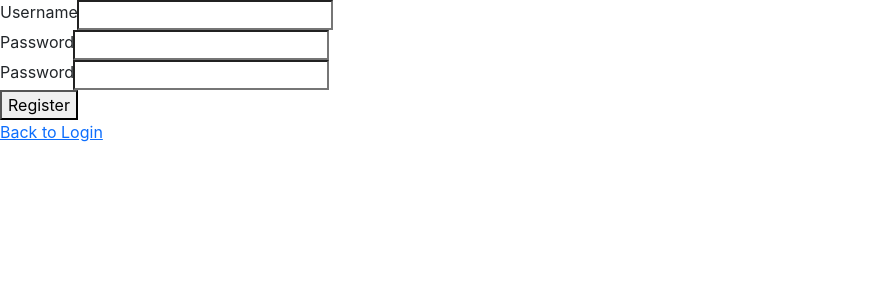
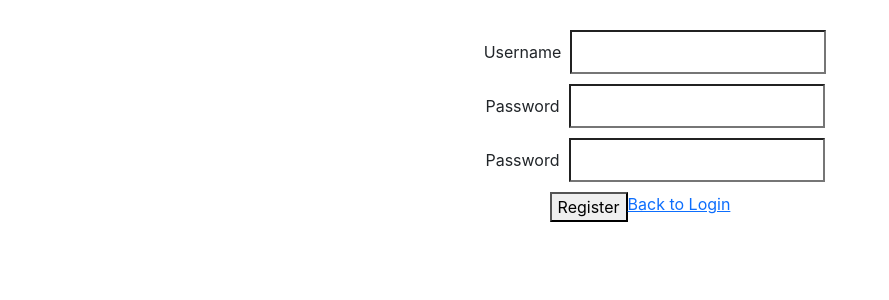
Before and after one commit to TVT21SPOWebProjekti-15/WebProject, a React (Create React App) app in the folder frontend/: page /register in a window 1280 px wide. Shown: the top 300 px of the page, without its empty margins (0-889 px from the left). Built offline with nearby package versions, Linux system fonts and the light colour scheme.

Commit message:
viimeinen commit issueen #3

```diff
--- /dev/null
+++ b/frontend/src/components/register.css
@@ -0,0 +1,10 @@
+div {
+    margin: 10px;
+    display: flex;
+    justify-content: center;
+}
+
+label {
+    margin: 10px;
+
+}
--- a/frontend/src/components/register.js
+++ b/frontend/src/components/register.js
@@ -1,61 +1,74 @@
-import React, { Component } from "react";
-import "../App.css"
+import React, {useState} from 'react'
+import "./register.css"
 import { Link } from 'react-router-dom'
+import axios from 'axios'
+import iceland from './images/iceland-g207af6228_1920'
 
+export default function Register() {
 
-class Register extends Component {
-  handleSubmit = e => {
+  const [username, setUsername] = useState("")
+  const [password, setPassword] = useState("")
+
+  function credentialsAsRequested() {
+
+      setUsername(document.getElementById("usernameInput").value)
+      setPassword(document.getElementById("passwordInput").value)
+
+      const formData = new FormData();
+      formData.append('username', username)
+      formData.append('password', password)
+
+      axios.post('http://localhost:8080/register', formData)
+          .then(response => localStorage.setItem("token", response.data))
+          .catch(e => console.log(e.message))
+  }
+
+    function handleSubmit(e) {
         e.preventDefault();
         console.log(e.target.username.value);
         console.log(e.target.password.value)
         console.log(e.target.password2.value);
 
         if (!e.target.username.value) {
-      alert("Username is required");
+          alert("Username is required")
         } else if (!e.target.username.value) {
-      alert("Valid Username is required");
+          alert("Valid Username is required")
         } else if (!e.target.password.value) {
-      alert("Password is required");
+          alert("Password is required")
         }else if (e.target.password2.value!==e.target.password.value){
           alert("Passwords dont match")
           } else if (
-      e.target.username.value === "asdasdasdasd" &&
-      e.target.password.value === "123456" &&
-      e.target.password2.value === "123456"
+          e.target.password.value === e.target.password2.value
         ) {
-      alert("Successfully logged in");
-      e.target.username.value = "";
-      e.target.password.value = "";
-      e.target.password2.value = "";
+          credentialsAsRequested()
+          alert("Successfully registered user")
+          e.target.username.value = ""
+          e.target.password.value = ""
+          e.target.password2.value = ""
         }
-
       };
 
-
-
-  render() {
   return (
       <div className="Register">
-
-        <form className="form" onSubmit={this.handleSubmit}>
+          <form className="form" onSubmit={handleSubmit}>
               <div className="input-group">
                   <label htmlFor="username">Username</label>
-            <input type="text" name="username"/>
+                  <input id='usernameInput' type="text" name="username" value={username} onChange={(e) => setUsername(e.target.value)}/>
               </div>
               <div className="input-group">
                   <label htmlFor="password">Password</label>
-            <input type="password" name="password" />
+                  <input id='passwordInput' type="password" name="password" value={password} onChange={(e) => setPassword(e.target.value)}/>
               </div>
               <div className="input-group">
                   <label htmlFor="password2">Password</label>
-            <input id="password2" type="password" name="password2" />
+                  <input id="password2" type="password" name="password2"/>
               </div>
+              <div className='Registerandlogin'>
               <button className="primary">Register</button>
+              <Link className="link" to='/'>Back to Login</Link>
+              <img className='ideland' src=''></img>
+              </div>
           </form>
-        <Link className="link" to='/'>Back to Login</Link>
       </div>
-    );
+  )
 }
-}
-
-export default Register;
```
Also changed, not shown: frontend/src/components/images/iceland-g207af6228_1920.jpg (added), 1 other file (tests, documents, lock files or other folders). Lines whose indentation alone changed are shown as unchanged.
